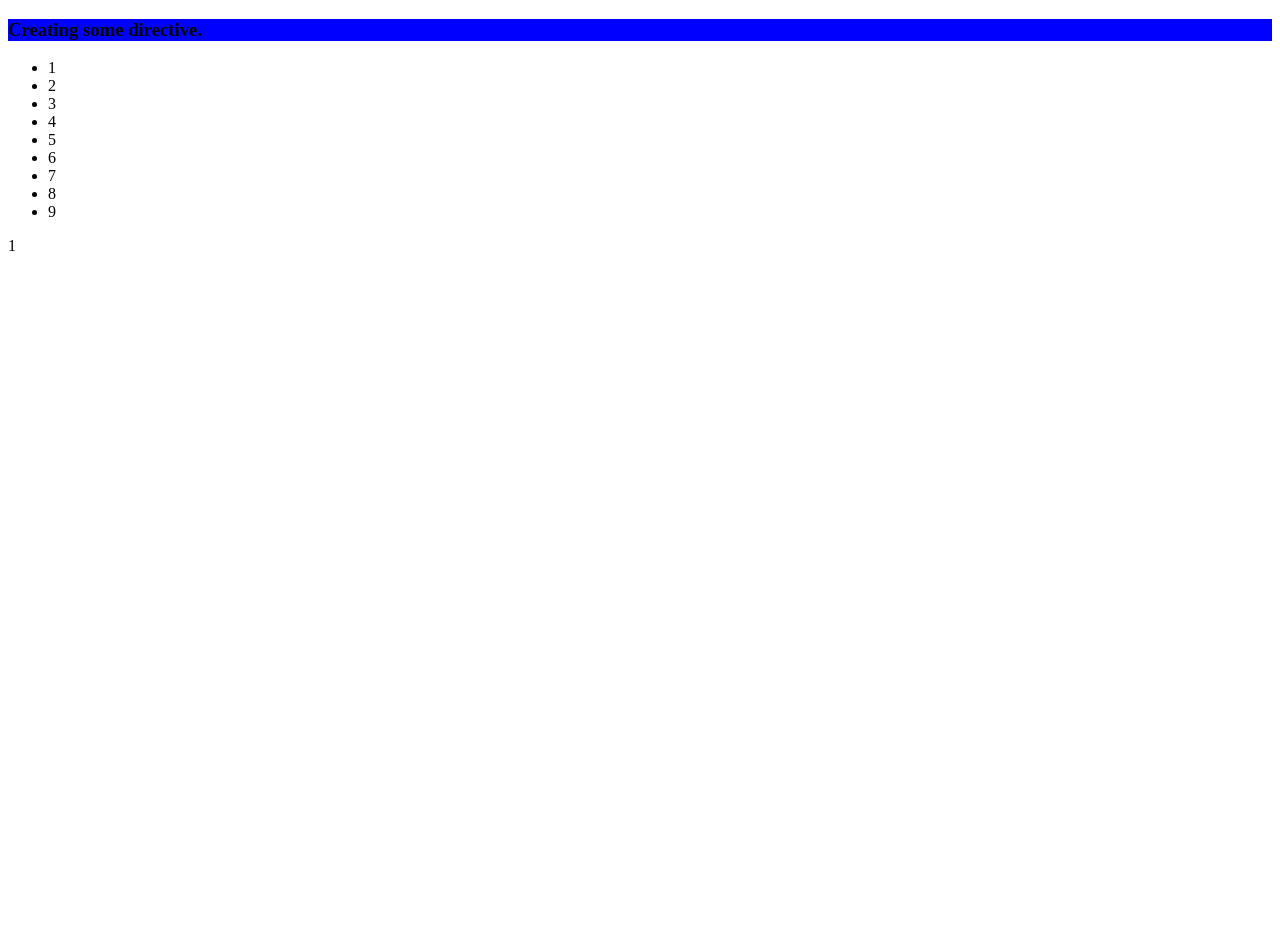
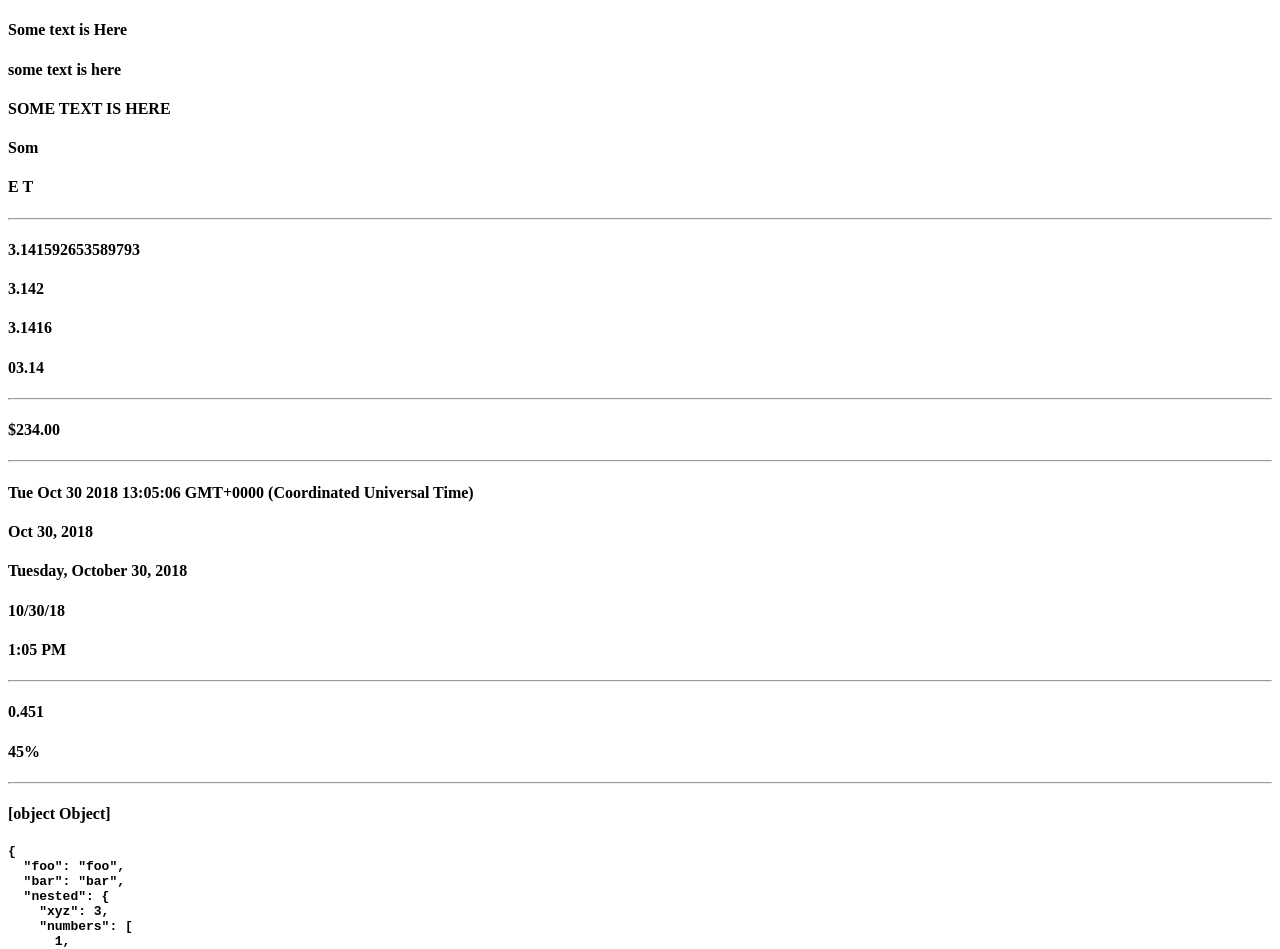
Before and after one commit to Obazure/ANGULAR-MARATHON, an Angular app: page / in a window 1280 px wide. Shown: the top 949 px of the page. Before the commit the page ends 800 px from the top, so only its background shows below. Built offline with nearby package versions, Linux system fonts and the light colour scheme.

Commit message:
25  lesson done

```diff
--- a/src/app/app.component.html
+++ b/src/app/app.component.html
@@ -2,7 +2,8 @@
     <div class="row">
         <div class="col-xs-12">
             <!--<div app-cars></div>-->
-            <app-block4></app-block4>
+            <!--<app-block4></app-block4>-->
+            <app-simple-pipes></app-simple-pipes>
         </div>
     </div>
 </div>
--- a/src/app/app.module.ts
+++ b/src/app/app.module.ts
@@ -8,6 +8,7 @@ import {FormsModule} from "@angular/forms";
 import { AddCarComponent } from './add-car/add-car.component';
 import { Block4Component } from './block4/block4.component';
 import { DirectiveFirstDirective } from './block4/directives/directive-first.directive';
+import { SimplePipesComponent } from './simple-pipes/simple-pipes.component';
 
 @NgModule({
   declarations: [
@@ -16,7 +17,8 @@ import { DirectiveFirstDirective } from './block4/directives/directive-first.dir
     CarComponent,
     AddCarComponent,
     Block4Component,
-    DirectiveFirstDirective
+    DirectiveFirstDirective,
+    SimplePipesComponent
   ],
   imports: [
     BrowserModule,
--- /dev/null
+++ b/src/app/simple-pipes/simple-pipes.component.html
@@ -0,0 +1,30 @@
+<div class="container">
+    <div class="col-xs-8 col-xs-offset-2">
+        <h4>{{ name }}</h4>
+        <h4>{{ name | lowercase }}</h4>
+        <h4>{{ name | uppercase }}</h4>
+        <h4>{{ name | slice:0:3 }}</h4>
+        <h4>{{ name | slice:3:6 | uppercase }}</h4>
+        <hr>
+        <h4>{{ pi }}</h4>
+        <h4>{{ pi | number }}</h4>
+        <h4>{{ pi | number:'1.3-4' }}</h4>
+        <h4>{{ pi | number:'2.2-2' }}</h4>
+        <hr>
+        <h4>{{ money | currency:'USD':true }}</h4>
+        <hr>
+        <h4>{{ date }}</h4>
+        <h4>{{ date | date }}</h4>
+        <h4>{{ date | date:'fullDate' }}</h4>
+        <h4>{{ date | date:'shortDate' }}</h4>
+        <h4>{{ date | date:'shortTime' }}</h4>
+        <hr>
+        <h4>{{ amount }}</h4>
+        <h4>{{ amount | percent }}</h4>
+        <hr>
+        <h4>{{ object }}</h4>
+        <h4>
+            <pre>{{ object | json }}</pre>
+        </h4>
+    </div>
+</div>
--- /dev/null
+++ b/src/app/simple-pipes/simple-pipes.component.ts
@@ -0,0 +1,33 @@
+import {Component, OnInit} from '@angular/core';
+
+@Component({
+    selector: 'app-simple-pipes',
+    templateUrl: './simple-pipes.component.html',
+    styleUrls: ['./simple-pipes.component.css']
+})
+export class SimplePipesComponent implements OnInit {
+
+    name = 'Some text is Here';
+    pi = Math.PI;
+    money = 234;
+    date = new Date();
+    amount = 0.451;
+    object = {
+        foo: 'foo',
+        bar: 'bar',
+        nested:
+            {
+                xyz: 3,
+                numbers: [1, 2, 3]
+            }
+    };
+
+
+    constructor() {
+    }
+
+    ngOnInit() {
+    }
+
+
+}
```
Also changed, not shown: src/app/simple-pipes/simple-pipes.component.css (added), 1 other file (tests, documents, lock files or other folders).
